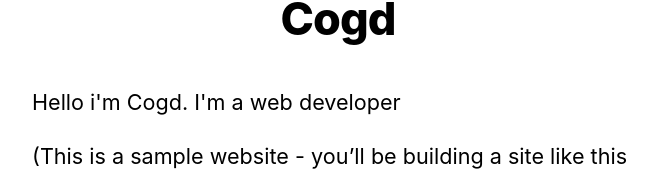
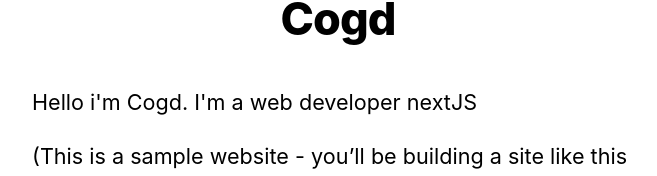
Before and after one commit to cogd-thien/nextjs-blog, a Next.js app: page / in a window 1280 px wide. Shown: the part 224-400 px from the top of the page, without its empty margins (302-959 px from the left). Built offline with nearby package versions, Linux system fonts and the light colour scheme.

Commit message:
change a single text

```diff
--- a/pages/index.js
+++ b/pages/index.js
@@ -13,7 +13,7 @@
 				<title>{siteTitle}</title>
 			</Head>
 			<section className={utilStyles.headingMd}>
-				<p>Hello i'm Cogd. I'm a web developer</p>
+				<p>Hello i'm Cogd. I'm a web developer nextJS</p>
 				<p>
 					(This is a sample website - you’ll be building a site like
 					this on{' '}
```
